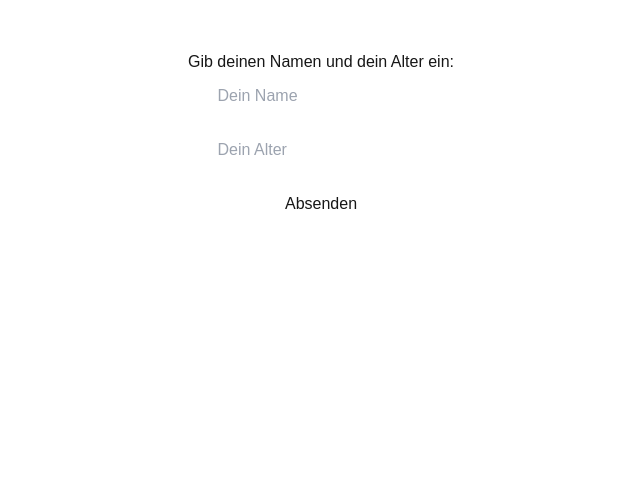
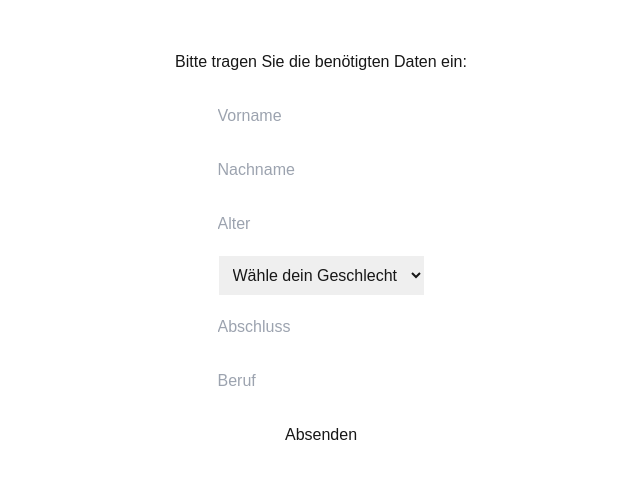
Before and after one commit to DashFreeze/ai-transperancy, a Next.js app: page / in a window 1280 px wide. Shown: the top 478 px of the page, without its empty margins (319-959 px from the left). Built offline with nearby package versions, Linux system fonts and the light colour scheme.

Commit message:
demografischen daten hinzugefügt

```diff
--- a/app/page.tsx
+++ b/app/page.tsx
@@ -3,40 +3,75 @@ import { useState } from 'react';
 import { useRouter } from 'next/navigation';
 
 export default function Home() {
-    const [name, setName] = useState('');
+    const [vorname, setVorname] = useState('');
+    const [nachname, setNachname] = useState('');
     const [age, setAge] = useState('');
+    const [geschlecht, setGeschlecht] = useState('');
+    const [abschluss, setAbschluss] = useState('');
+    const [beruf, setBeruf] = useState('');
     const router = useRouter();
 
     const handleSubmit = (e: { preventDefault: () => void; }) => {
         e.preventDefault();
-        if (name && age) {
-            alert(`Hallo, ${name}! Du bist ${age} Jahre alt.`);
+        if (age&&nachname) {
+            alert(`Hallo, ${vorname}! Du bist ${age} Jahre alt.`);
             router.push('/nextpage'); // Ersetzen Sie '/nextpage' durch den tatsächlichen Pfad der nächsten Seite
         } else {
-            alert('Bitte füllen Sie sowohl den Namen als auch das Alter aus.');
+            alert('Bitte füllen Sie die benötigten Daten aus.');
         }
     };
 
     return (
         <div style={{ textAlign: 'center', marginTop: '50px' }}>
-            <h1>Gib deinen Namen und dein Alter ein:</h1>
+            <h1 style={{ marginBottom: '20px'}}>Bitte tragen Sie die benötigten Daten ein:</h1>
             <div className='form flex-direction-column'>
-                <form onSubmit={handleSubmit} style={{ display: 'flex', flexDirection: 'column', alignItems: 'center' }}>
+                <form onSubmit={handleSubmit} style={{display: 'flex', flexDirection: 'column', alignItems: 'center'}}>
                     <input
                         type="text"
-                        placeholder="Dein Name"
-                        value={name}
-                        onChange={(e) => setName(e.target.value)}
-                        style={{ padding: '10px', fontSize: '16px', marginBottom: '10px' }}
+                        placeholder="Vorname"
+                        value={vorname}
+                        onChange={(e) => setVorname(e.target.value)}
+                        style={{padding: '10px', fontSize: '16px', marginBottom: '10px'}}
+                    />
+                    <input
+                        type="text"
+                        placeholder="Nachname"
+                        value={nachname}
+                        onChange={(e) => setNachname(e.target.value)}
+                        style={{padding: '10px', fontSize: '16px', marginBottom: '10px'}}
                     />
                     <input
                         type="number"
-                        placeholder="Dein Alter"
+                        placeholder="Alter"
                         value={age}
                         onChange={(e) => setAge(e.target.value)}
-                        style={{ padding: '10px', fontSize: '16px', marginBottom: '10px' }}
+                        style={{padding: '10px', fontSize: '16px', marginBottom: '10px'}}
                     />
-                    <button type="submit" style={{ padding: '10px 20px' }}>
+                    <select
+                        value={geschlecht}
+                        onChange={(e) => setGeschlecht(e.target.value)}
+                        style={{padding: '10px', fontSize: '16px', marginBottom: '10px'}}
+                    >
+                        <option value="" disabled>Wähle dein Geschlecht</option>
+                        <option value="männlich">Männlich</option>
+                        <option value="weiblich">Weiblich</option>
+                        <option value="divers">Divers</option>
+                    </select>
+                    <input
+                        type="text"
+                        placeholder="Abschluss"
+                        value={abschluss}
+                        onChange={(e) => setAbschluss(e.target.value)}
+                        style={{padding: '10px', fontSize: '16px', marginBottom: '10px'}}
+                    />
+                    <input
+                        type="text"
+                        placeholder="Beruf"
+                        value={beruf}
+                        onChange={(e) => setBeruf(e.target.value)}
+                        style={{padding: '10px', fontSize: '16px', marginBottom: '10px'}}
+                    />
+                    <button type="submit" style={{padding: '10px 20px'}}>
                         Absenden
                     </button>
                 </form>
```
